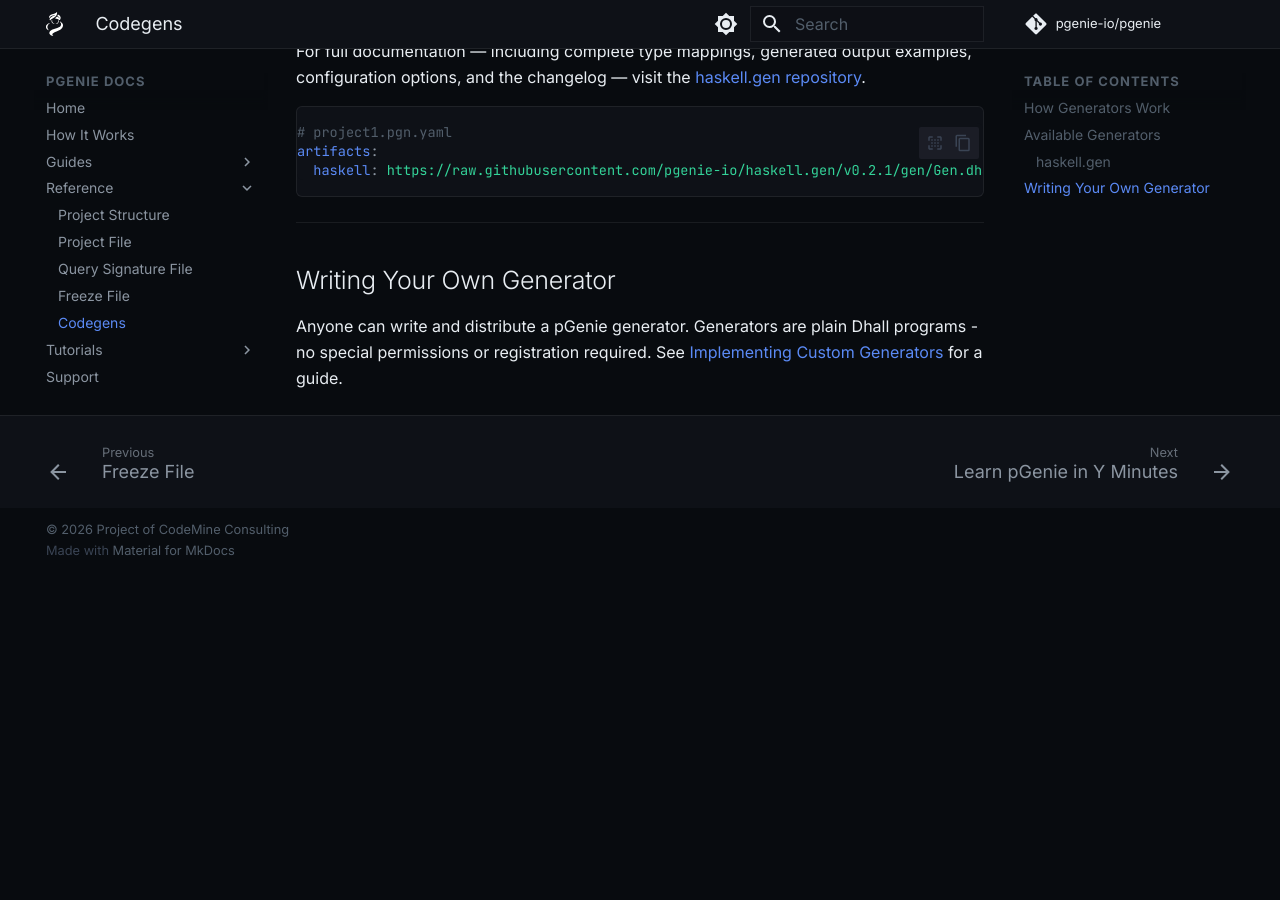
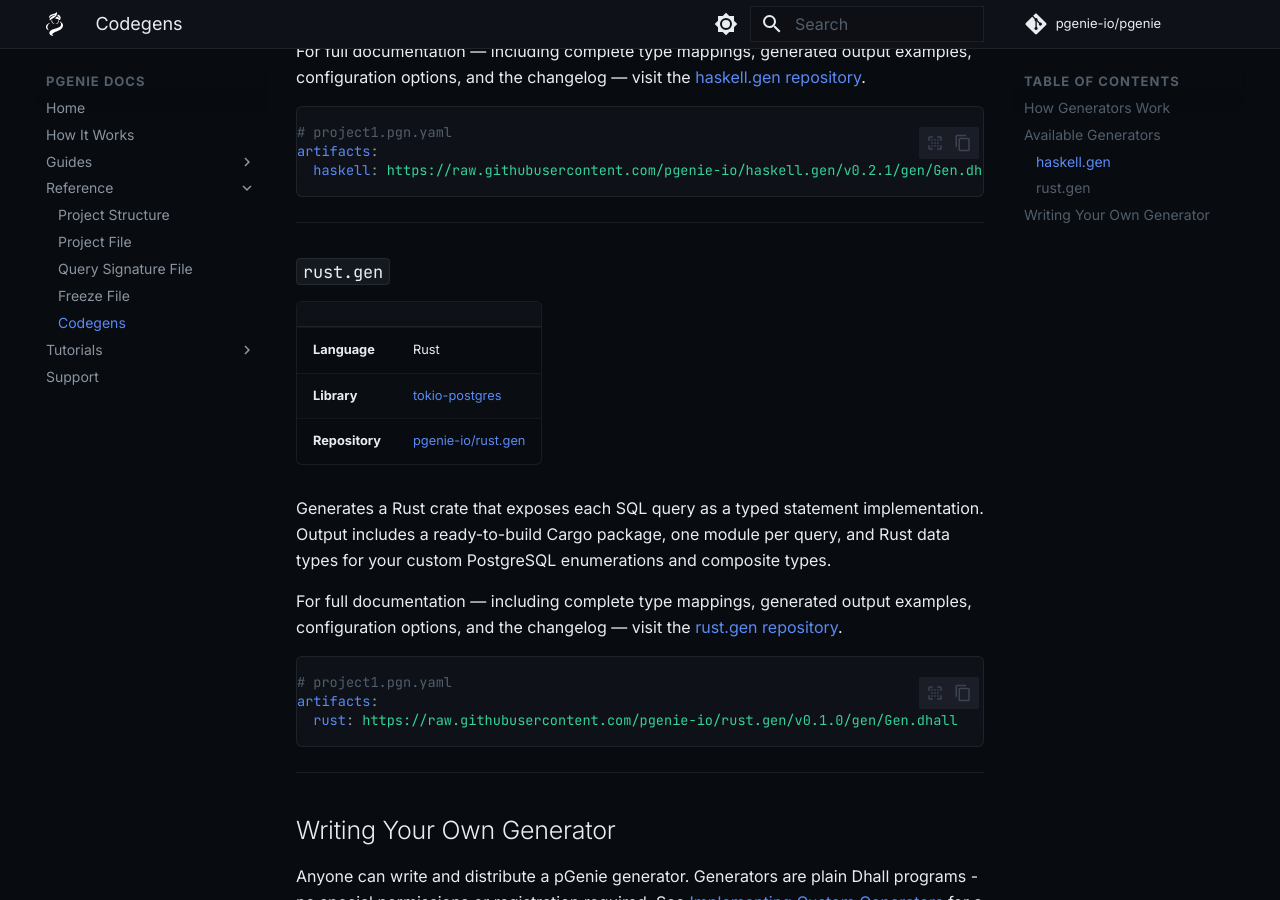
Before and after one commit to pgenie-io/docs, an MkDocs documentation site: the page built from docs/reference/codegens.md, in a window 1280 px wide and 900 px high, scrolled down 971 px. Built offline with MkDocs 1.6.1 and Material for MkDocs 9.7.7, drawn with Linux system fonts in a browser that asks for light colours; comment, search, counter and statistics services are not loaded; before the commit the page ends 1544 px from its top, so only the background shows below that.

Commit message:
List Rust

````diff
--- a/docs/reference/codegens.md
+++ b/docs/reference/codegens.md
@@ -34,6 +34,26 @@
 
 ---
 
+### `rust.gen`
+
+| | |
+|---|---|
+| **Language** | Rust |
+| **Library** | [tokio-postgres](https://crates.io/crates/tokio-postgres) |
+| **Repository** | [pgenie-io/rust.gen](https://github.com/pgenie-io/rust.gen) |
+
+Generates a Rust crate that exposes each SQL query as a typed statement implementation. Output includes a ready-to-build Cargo package, one module per query, and Rust data types for your custom PostgreSQL enumerations and composite types.
+
+For full documentation — including complete type mappings, generated output examples, configuration options, and the changelog — visit the [rust.gen repository](https://github.com/pgenie-io/rust.gen).
+
+```yaml
+# project1.pgn.yaml
+artifacts:
+  rust: https://raw.githubusercontent.com/pgenie-io/rust.gen/v0.1.0/gen/Gen.dhall
+```
+
+---
+
 ## Writing Your Own Generator
 
 Anyone can write and distribute a pGenie generator. Generators are plain Dhall programs - no special permissions or registration required. See [Implementing Custom Generators](../guides/implementing-custom-generators.md) for a guide.
````
Also changed, not shown: docs/guides/configuring-generators.md (+5 -3 lines), docs/guides/generating-code.md (+3 -1 lines), docs/reference/project-file.md (+2 -2 lines), docs/reference/project-structure.md (+3 -1 lines), docs/tutorials/learn-pgenie-in-y-minutes.md (+2 -2 lines).
